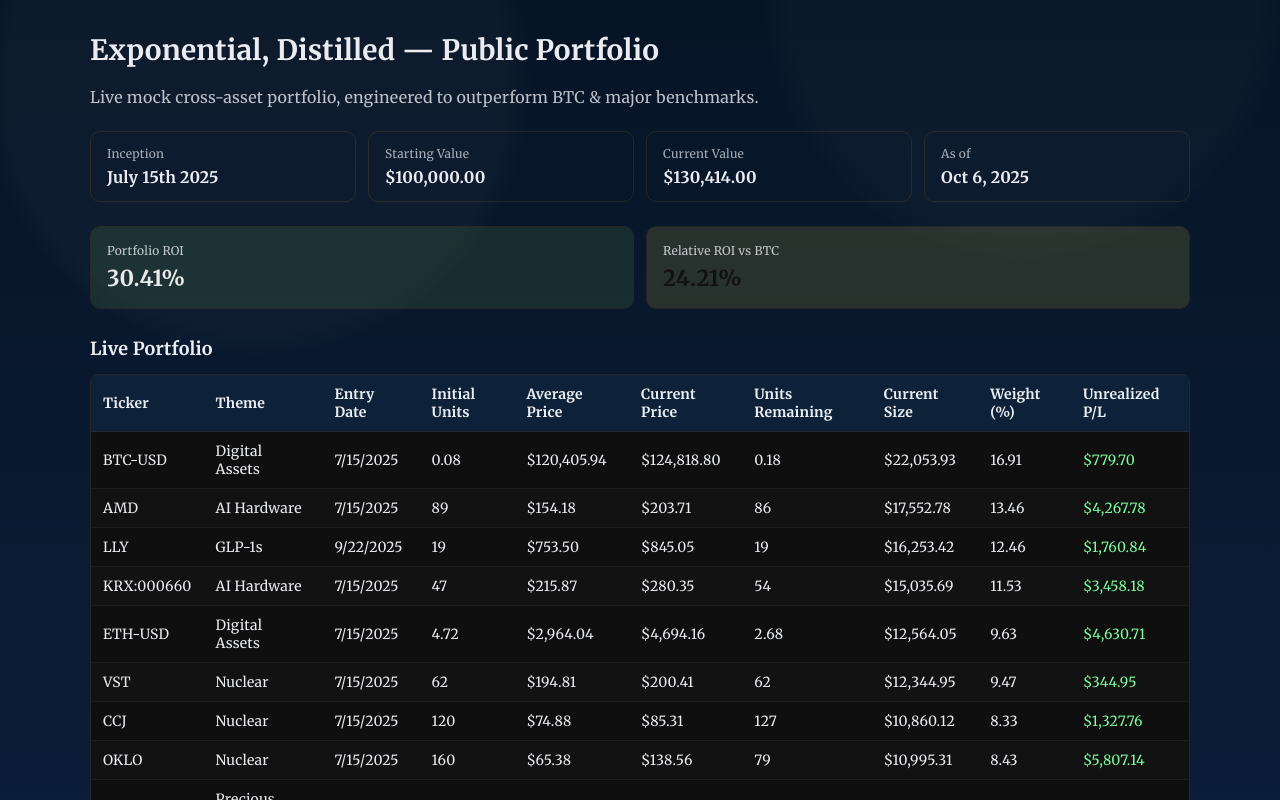
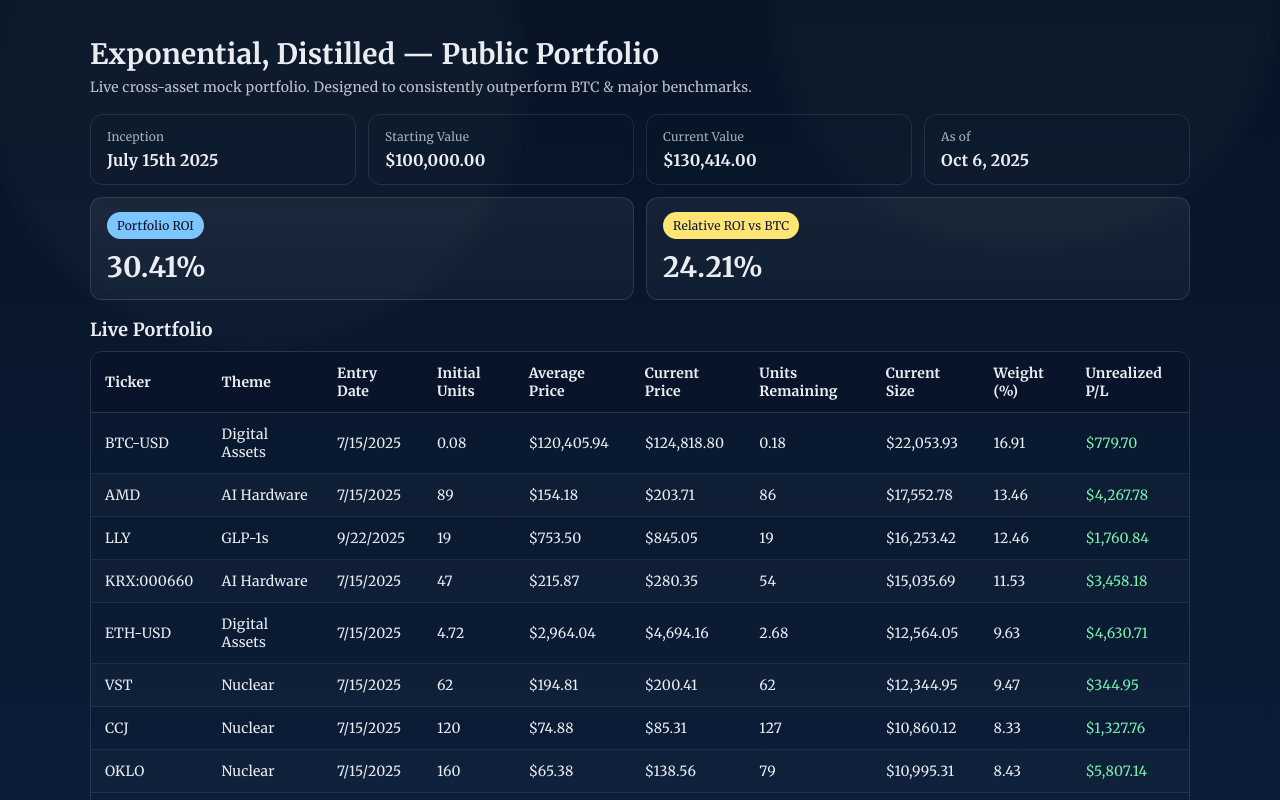
Before and after one commit to exponentialdistilled/public-portfolio-dashboard, a Next.js app in the folder app/: page / in a window 1280 px wide. Shown: the top 800 px of the page. Built offline with nearby package versions, Linux system fonts and the light colour scheme.

Commit message:
Update page.tsx

```diff
--- a/app/app/page.tsx
+++ b/app/app/page.tsx
@@ -9,16 +9,16 @@
   currentPrice: number;
   unitsRemaining: number;
   currentSize: number;
-  weightPct: number; // 0-100
+  weightPct: number; // 0–100
   unrealPnL: number;
 };
 
 const meta = {
-  inceptionDate: "July 15th 2025",
-  starting: 100000,
-  current: 130414,
-  portfolioRoi: 0.3041,
-  relRoiBtc: 0.2421
+  inception: "July 15th 2025",
+  starting: 100_000,
+  current: 130_414,
+  roi: 0.3041,
+  relBtc: 0.2421,
 };
 
 const holdings: Holding[] = [
@@ -31,70 +31,64 @@
   { ticker:"CCJ", theme:"Nuclear", entryDate:"7/15/2025", initialUnits:120, avgPrice:74.88, currentPrice:85.31, unitsRemaining:127, currentSize:10860.12, weightPct:8.33, unrealPnL:1327.76 },
   { ticker:"OKLO", theme:"Nuclear", entryDate:"7/15/2025", initialUnits:160, avgPrice:65.38, currentPrice:138.56, unitsRemaining:79, currentSize:10995.31, weightPct:8.43, unrealPnL:5807.14 },
   { ticker:"GDXJ", theme:"Precious Metals", entryDate:"9/2/2025", initialUnits:68, avgPrice:82.06, currentPrice:102.48, unitsRemaining:68, currentSize:6964.75, weightPct:5.34, unrealPnL:1387.78 },
-  { ticker:"HIMS", theme:"GLP-1s", entryDate:"7/15/2025", initialUnits:211, avgPrice:52.03, currentPrice:54.76, unitsRemaining:106, currentSize:5788.58, weightPct:4.44, unrealPnL:288.58 }
+  { ticker:"HIMS", theme:"GLP-1s", entryDate:"7/15/2025", initialUnits:211, avgPrice:52.03, currentPrice:54.76, unitsRemaining:106, currentSize:5788.58, weightPct:4.44, unrealPnL:288.58 },
 ];
 
-const fCurrency = (n:number) =>
-  n.toLocaleString("en-US", { style:"currency", currency:"USD", maximumFractionDigits:2 });
+const f$ = (n:number) => n.toLocaleString("en-US",{style:"currency",currency:"USD",maximumFractionDigits:2});
 
 export default function Page() {
   const totalWeight = holdings.reduce((s,h)=>s+h.weightPct,0);
-  const asOf = new Date().toLocaleDateString("en-US", { month:"short", day:"numeric", year:"numeric" });
+  const asOf = new Date().toLocaleDateString("en-US",{month:"short",day:"numeric",year:"numeric"});
 
   return (
-    <div style={{maxWidth:1100, margin:"32px auto", padding:"0 16px"}}>
-      <header style={{marginBottom:24}}>
-        <h1 style={{fontSize:28, fontWeight:800}}>Exponential, Distilled — Public Portfolio</h1>
-        <p style={{opacity:.8, marginTop:6}}>
-          Live mock cross-asset portfolio, engineered to outperform BTC & major benchmarks.
+    <main style={wrap as React.CSSProperties}>
+      {/* Top bar / title */}
+      <section style={{marginBottom: 18}}>
+        <h1 style={h1 as React.CSSProperties}>Exponential, Distilled — Public Portfolio</h1>
+        <p style={tag as React.CSSProperties}>
+          Live cross-asset mock portfolio. Designed to consistently outperform BTC & major benchmarks.
         </p>
-      </header>
+      </section>
 
-      {/* KPI strip */}
-      <section style={{
-        display:"grid", gridTemplateColumns:"repeat(4,minmax(0,1fr))", gap:12, marginBottom:24
-      }}>
-        <Kpi label="Inception" value={meta.inceptionDate}/>
-        <Kpi label="Starting Value" value={fCurrency(meta.starting)}/>
-        <Kpi label="Current Value" value={fCurrency(meta.current)}/>
+      {/* KPI row */}
+      <section style={kpiGrid as React.CSSProperties}>
+        <Kpi label="Inception" value={meta.inception}/>
+        <Kpi label="Starting Value" value={f$(meta.starting)}/>
+        <Kpi label="Current Value" value={f$(meta.current)}/>
         <Kpi label="As of" value={asOf}/>
       </section>
 
-      <section style={{
-        display:"grid", gridTemplateColumns:"repeat(2,minmax(0,1fr))", gap:12, marginBottom:28
-      }}>
-        <StatCard label="Portfolio ROI" value={(meta.portfolioRoi*100).toFixed(2) + "%"} accent="#8BC34A"/>
-        <StatCard label="Relative ROI vs BTC" value={(meta.relRoiBtc*100).toFixed(2) + "%"} accent="#FFEB3B" textColor="#111"/>
+      {/* ROI row */}
+      <section style={twoCols as React.CSSProperties}>
+        <StatCard label="Portfolio ROI" value={`${(meta.roi*100).toFixed(2)}%`} accent="#7cc5ff"/>
+        <StatCard label="Relative ROI vs BTC" value={`${(meta.relBtc*100).toFixed(2)}%`} accent="#ffe674" darkText />
       </section>
 
       {/* Holdings table */}
-      <section>
-        <h2 style={{fontSize:18, fontWeight:700, margin:"14px 0"}}>Live Portfolio</h2>
-        <div style={{overflowX:"auto", border:"1px solid #272727", borderRadius:8}}>
-          <table style={{width:"100%", borderCollapse:"collapse", fontSize:14}}>
-            <thead style={{background:"#0d2238"}}>
+      <section style={{marginTop: 18}}>
+        <h2 style={h2 as React.CSSProperties}>Live Portfolio</h2>
+        <div style={tableShell as React.CSSProperties}>
+          <table style={table as React.CSSProperties}>
+            <thead>
               <tr>
-                {["Ticker","Theme","Entry Date","Initial Units","Average Price","Current Price","Units Remaining","Current Size","Weight (%)","Unrealized P/L"]
-                  .map((h)=>(
-                  <th key={h} style={{textAlign:"left", padding:"10px 12px", borderBottom:"1px solid #1f2a36"}}>{h}</th>
+                {HEADERS.map((h)=>(
+                  <th key={h} style={th as React.CSSProperties}>{h}</th>
                 ))}
               </tr>
             </thead>
             <tbody>
-              {holdings.map((h,idx)=>(
-                <tr key={h.ticker} style={{background: idx%2? "#121212":"#0f0f0f"}}>
-                  <td style={td}>{h.ticker}</td>
-                  <td style={td}>{h.theme}</td>
-                  <td style={td}>{h.entryDate}</td>
-                  <td style={td}>{h.initialUnits}</td>
-                  <td style={td}>{fCurrency(h.avgPrice)}</td>
-                  <td style={td}>{fCurrency(h.currentPrice)}</td>
-                  <td style={td}>{h.unitsRemaining}</td>
-                  <td style={td}>{fCurrency(h.currentSize)}</td>
-                  <td style={td}>{h.weightPct.toFixed(2)}</td>
-                  <td style={{...td, color: h.unrealPnL >= 0 ? "#7CFC9E" : "#FF6B6B"}}>
-                    {fCurrency(h.unrealPnL)}
-                  </td>
+              {holdings.map((r, i)=>(
+                <tr key={r.ticker} style={{background: i%2? "rgba(255,255,255,0.02)":"transparent"}}>
+                  <td style={td}>{r.ticker}</td>
+                  <td style={td}>{r.theme}</td>
+                  <td style={td}>{r.entryDate}</td>
+                  <td style={td}>{r.initialUnits}</td>
+                  <td style={td}>{f$(r.avgPrice)}</td>
+                  <td style={td}>{f$(r.currentPrice)}</td>
+                  <td style={td}>{r.unitsRemaining}</td>
+                  <td style={td}>{f$(r.currentSize)}</td>
+                  <td style={td}>{r.weightPct.toFixed(2)}</td>
+                  <td style={{...td, color: r.unrealPnL>=0? "#79f2b0":"#ff8f8f"}}>{f$(r.unrealPnL)}</td>
                 </tr>
               ))}
               <tr>
@@ -105,31 +99,62 @@
             </tbody>
           </table>
         </div>
+        <p style={disclaimer as React.CSSProperties}>
+          * Mock portfolio. For education only. Not investment advice.
+        </p>
       </section>
+    </main>
+  );
+}
 
-      <footer style={{opacity:.7, fontSize:12, marginTop:18}}>
-        * Mock portfolio. For educational purposes only. No investment advice.
-      </footer>
+// --- components & styles ---
+function Kpi({label, value}:{label:string; value:string}) {
+  return (
+    <div style={card as React.CSSProperties}>
+      <div style={kpiLabel as React.CSSProperties}>{label}</div>
+      <div style={kpiValue as React.CSSProperties}>{value}</div>
     </div>
   );
 }
 
-const td: React.CSSProperties = { padding:"10px 12px", borderBottom:"1px solid #1e1e1e" };
-
-function Kpi({label, value}:{label:string; value:string}) {
+function StatCard(
+  {label, value, accent, darkText=false}:{label:string; value:string; accent:string; darkText?:boolean}
+){
   return (
-    <div style={{border:"1px solid #262626", borderRadius:10, padding:"14px 16px"}}>
-      <div style={{opacity:.7, fontSize:12}}>{label}</div>
-      <div style={{fontSize:16, fontWeight:700, marginTop:6}}>{value}</div>
+    <div style={{...card, background: "linear-gradient(180deg, rgba(255,255,255,0.06), rgba(255,255,255,0.03))", borderColor:"rgba(255,255,255,0.12)"}}>
+      <div style={{...pill as React.CSSProperties, background: accent, color: darkText? "#0e1530":"#081425"}}>{label}</div>
+      <div style={{fontSize: 28, fontWeight: 700, marginTop: 10}}>{value}</div>
     </div>
   );
 }
 
-function StatCard({label, value, accent, textColor}:{label:string; value:string; accent:string; textColor?:string}) {
-  return (
-    <div style={{border:"1px solid #262626", borderRadius:10, padding:"16px", background:accent+"20"}}>
-      <div style={{opacity:.8, fontSize:12}}>{label}</div>
-      <div style={{fontSize:22, fontWeight:800, marginTop:6, color:textColor ?? "#eaeaea"}}>{value}</div>
-    </div>
-  );
-}
+const wrap = { maxWidth: 1100, margin: "36px auto 80px", padding: "0 16px" };
+const h1 = { fontSize: 28, fontWeight: 800, margin: 0 };
+const tag = { marginTop: 6, opacity: 0.8, fontSize: 14 };
+
+const kpiGrid = { display: "grid", gridTemplateColumns: "repeat(4,minmax(0,1fr))", gap: 12, marginTop: 18 };
+const twoCols = { display: "grid", gridTemplateColumns: "repeat(2,minmax(0,1fr))", gap: 12, marginTop: 12 };
+const h2 = { fontSize: 18, fontWeight: 700, margin: "18px 0 10px" };
+
+const card = { border: "1px solid rgba(255,255,255,0.10)", borderRadius: 12, padding: "14px 16px", backdropFilter: "blur(4px)" };
+const kpiLabel = { fontSize: 12, opacity: 0.7 };
+const kpiValue = { fontSize: 16, fontWeight: 700, marginTop: 6 };
+const pill = { display:"inline-block", padding:"6px 10px", fontSize:12, borderRadius: 999 };
+
+const tableShell = { overflowX: "auto", border: "1px solid rgba(255,255,255,0.12)", borderRadius: 12 };
+const table = { width: "100%", borderCollapse: "collapse", fontSize: 14 };
+const th = {
+  textAlign: "left",
+  padding: "12px 14px",
+  background: "rgba(8,20,41,0.8)",
+  borderBottom: "1px solid rgba(255,255,255,0.12)",
+  position: "sticky" as const,
+  top: 0,
+};
+const td = { padding: "12px 14px", borderBottom: "1px solid rgba(255,255,255,0.08)" };
+const disclaimer = { fontSize: 12, opacity: 0.65, marginTop: 10 };
+
+const HEADERS = [
+  "Ticker","Theme","Entry Date","Initial Units","Average Price",
+  "Current Price","Units Remaining","Current Size","Weight (%)","Unrealized P/L"
+];
```
